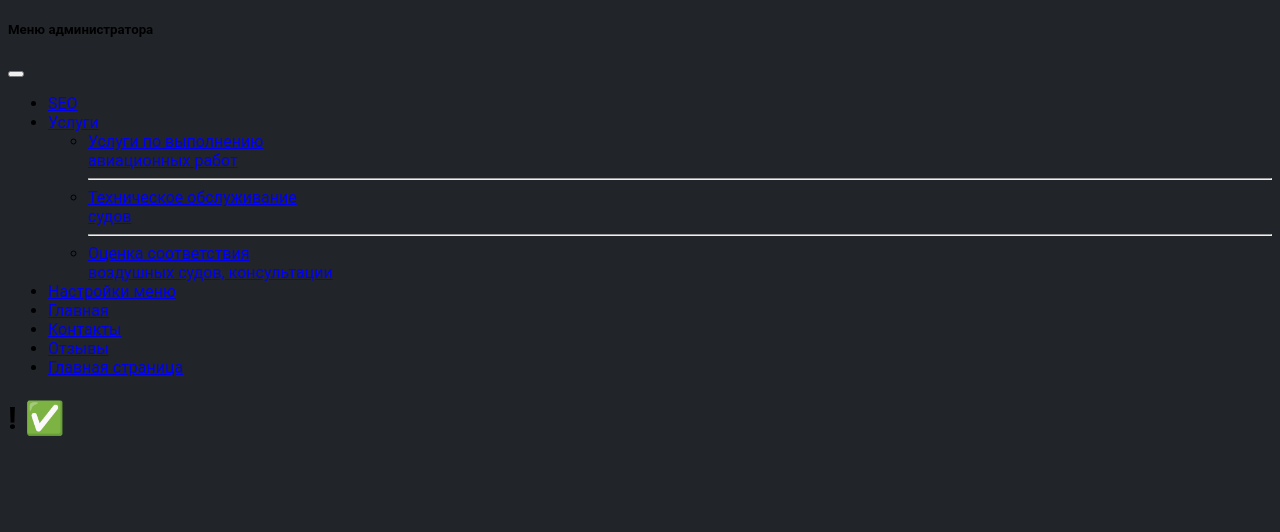
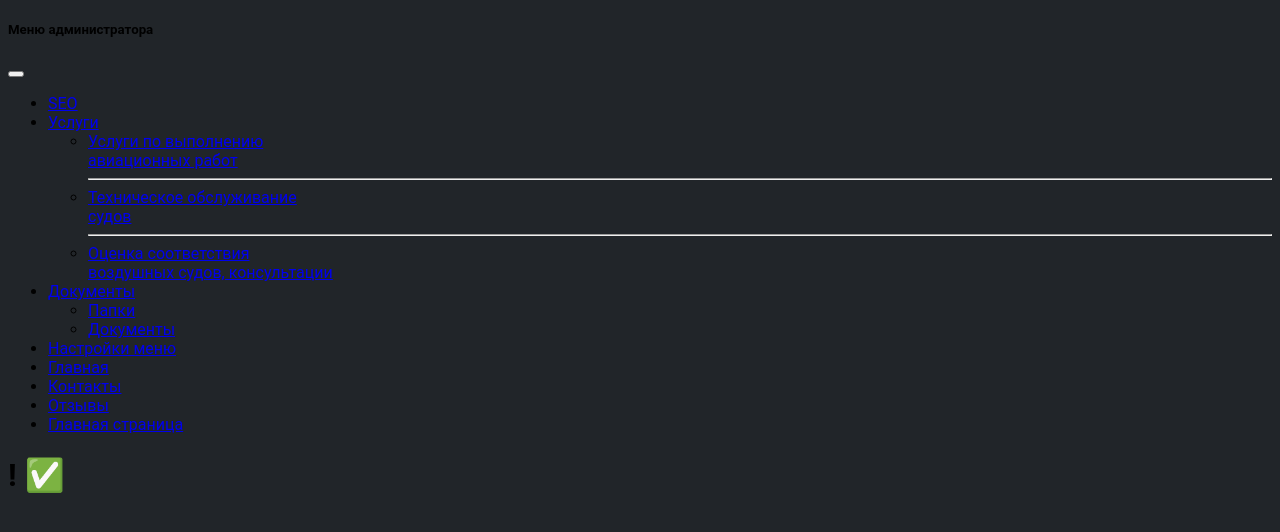
Before and after one commit to na3t1e/agat_info, a Symfony app: template templates/admin/index.html.twig in a window 1280 px wide. Shown: the top 532 px of the page. Run offline with Twig, Linux system fonts and the light colour scheme; the template is opened without the code that fills it, so the values that code supplies are empty; some libraries are stand-ins or nearby versions.

Commit message:
docs in adm

```diff
--- a/templates/baseAdmin.html.twig
+++ b/templates/baseAdmin.html.twig
@@ -79,6 +79,16 @@
                     <li><a class="dropdown-item text-start" href="{{ path('app_aircraft_consult_service') }}">Оценка соответствия<br> воздушных судов, консультации</a></li>
                 </ul>
             </li>
+            <li class="dropdown">
+                <a href="#" class="nav-link dropdown-toggle  text-truncate" id="dropdown1" data-bs-toggle="dropdown"
+                   aria-expanded="false">
+                    <i class="fs-5 bi-calculator"></i><span class="ms-1 d-sm-inline">Документы</span>
+                </a>
+                <ul class="dropdown-menu text-small shadow" aria-labelledby="dropdown">
+                    <li><a class="dropdown-item text-start" href="{{ path('app_document_folders') }}">Папки</a></li>
+                    <li><a class="dropdown-item text-start" href="{{ path('app_documents') }}">Документы</a></li>
+                </ul>
+            </li>
             <li class="nav-item">
                 <a href="{{ path('app_admin_menu') }}" class="nav-link text-truncate">
                     <i class="bi bi-file-earmark-person fs-5"></i><span class="ms-1 d-sm-inline">Настройки меню</span>
```
